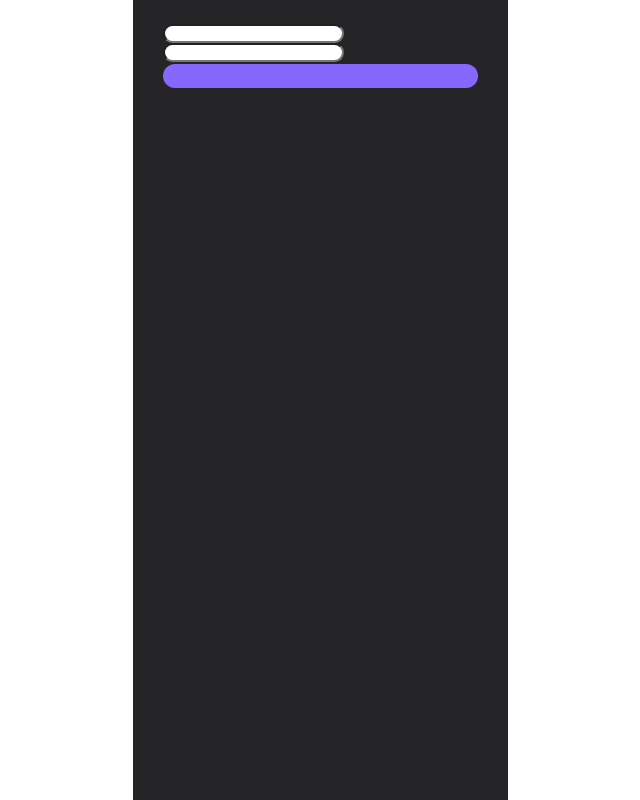
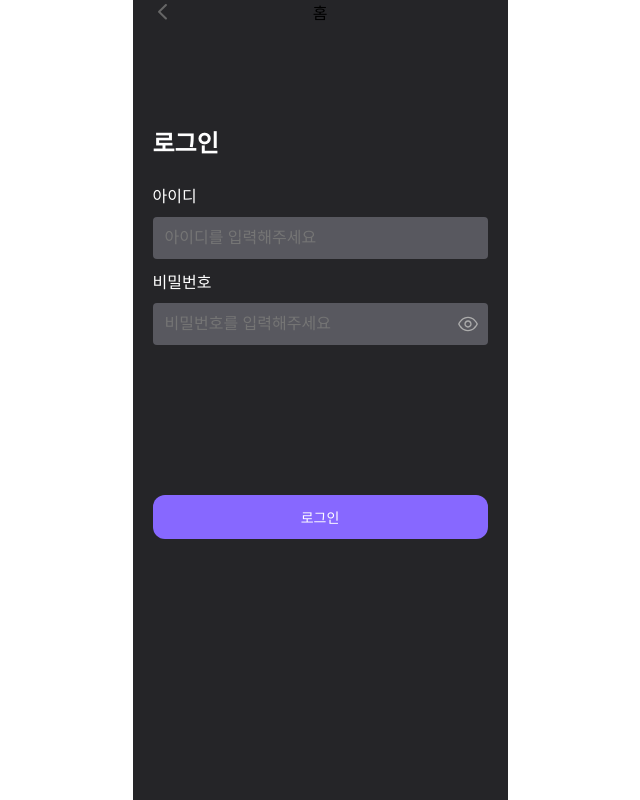
Before and after one commit to sanghyeonLee2/byebuy-frontend, a React (Vite) app: page /signin in a window 1280 px wide. Shown: the whole page, without its empty margins (320-960 px from the left). Built offline with nearby package versions, Linux system fonts and the light colour scheme.

Commit message:
feat: 로그인 로직 구현현

```diff
--- a/src/pages/signin/SigninPage.jsx
+++ b/src/pages/signin/SigninPage.jsx
@@ -1,15 +1,75 @@
-import React from 'react';
-import { SignupWrap } from './SigninPage.style';
+import React, { useState } from 'react';
+import { useNavigate } from 'react-router-dom'; // useNavigate 훅 가져오기
+import AuthInput from '../../commons/components/AuthInput';
+import * as S from './SigninPage.style';
+import useHeaderNavigation from '../../commons/hooks/useHeaderNavigation';
+import { Login } from '../../commons/api/example.api'; // 로그인 API 호출 함수
 
-function SigninPage(props) {
+function SigninPage() {
+  const [formData, setFormData] = useState({
+    userId: '',
+    password: '',
+  });
+
+  const navigate = useNavigate(); // useNavigate 훅 초기화
+
+  const handleChange = (e) => {
+    const { name, value } = e.target;
+    setFormData((prevData) => ({
+      ...prevData,
+      [name]: value,
+    }));
+  };
+
+  const handleSubmit = async (e) => {
+    e.preventDefault();
+
+    try {
+      const response = await Login(formData); // Login API 호출
+      console.log(response); // 응답 결과 확인
+
+      if (response) {
+        alert('로그인에 성공했습니다!');
+        localStorage.setItem('token', response.token);
+        navigate('/home'); // /home 경로로 이동
+      } else {
+        alert('로그인에 실패했습니다. 아이디와 비밀번호를 확인해주세요.');
+      }
+    } catch (error) {
+      console.error('로그인 실패', error);
+      alert('로그인 중 오류가 발생했습니다. 다시 시도해주세요.');
+    }
+  };
+
+  useHeaderNavigation({
+    left: 'backArrow',
+    title: '홈',
+    right: 'empty',
+  });
+
   return (
-    <SignupWrap>
-      <form>
-        <input type="text" />
-        <input type="password" />
+    <S.SignupWrap>
+      <form onSubmit={handleSubmit}>
+        <S.Title>로그인</S.Title>
+        <AuthInput
+          label={'아이디'}
+          type={'text'}
+          placeholder={'아이디를 입력해주세요'}
+          name="userId"
+          value={formData.userId}
+          onChange={handleChange}
+        />
+        <AuthInput
+          label={'비밀번호'}
+          type={'password'}
+          placeholder={'비밀번호를 입력해주세요'}
+          name="password"
+          value={formData.password}
+          onChange={handleChange}
+        />
+        <button type="submit">로그인</button>
       </form>
-      <button type="button"></button>
-    </SignupWrap>
+    </S.SignupWrap>
   );
 }
 
--- a/src/pages/signin/SigninPage.style.js
+++ b/src/pages/signin/SigninPage.style.js
@@ -1,5 +1,14 @@
 import styled from 'styled-components';
 
 export const SignupWrap = styled.div`
-  margin: 0 10px;
+  padding-top: 100px;
+  width: 100%;
+
+  button {
+    margin-top: 150px;
+  }
 `;
+export const Title = styled.h1`
+  font-size: 1.5rem;
+  margin-bottom: 1.5rem;
+`;
```
